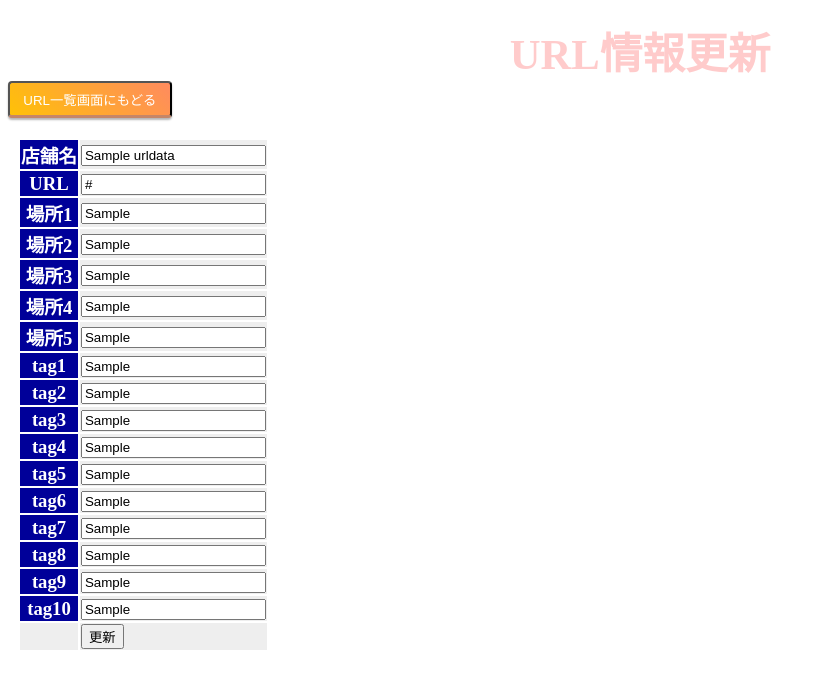
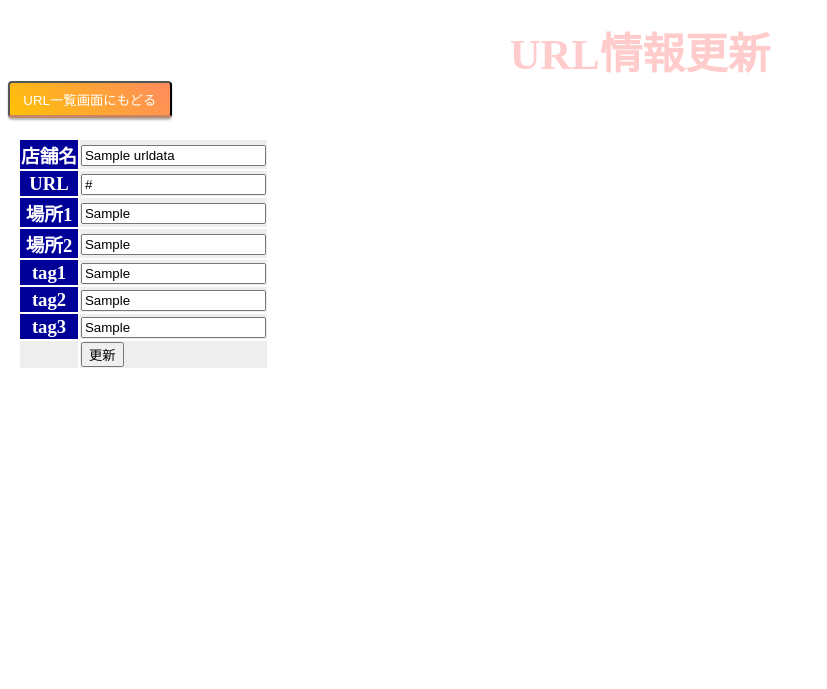
Before and after one commit to yonechitest/Django-Heroku, a Django app: page /dev/editurl/1 in a window 1280 px wide. Shown: the top 689 px of the page, without its empty margins (0-827 px from the left). Run offline with Django 3.2, Linux system fonts and the light colour scheme; tables that the repository leaves empty hold one stand-in row (values such as "Sample post").

Commit message:
Views.py修正

```diff
--- a/hello/templates/hello/editurl.html
+++ b/hello/templates/hello/editurl.html
@@ -18,19 +18,19 @@
                         <tr><th>URL</th><td>{{form.url}}</td>
                         <tr><th>場所1</th><td>{{form.shopplace1}}</td></tr>
                         <tr><th>場所2</th><td>{{form.shopplace2}}</td></tr>
-                            <tr><th>場所3</th><td>{{form.shopplace3}}</td></tr>
-                            <tr><th>場所4</th><td>{{form.shopplace4}}</td></tr>
-                            <tr><th>場所5</th><td>{{form.shopplace5}}</td></tr>
+                     <!--   <tr><th>場所3</th><td>{{form.shopplace3}}</td></tr>-->
+                     <!--   <tr><th>場所4</th><td>{{form.shopplace4}}</td></tr>
+                        <tr><th>場所5</th><td>{{form.shopplace5}}</td></tr>-->
                         <tr><th>tag1</th><td>{{form.tag1}}</td></tr>
                         <tr><th>tag2</th><td>{{form.tag2}}</td></tr>
                         <tr><th>tag3</th><td>{{form.tag3}}</td></tr>
-                            <tr><th>tag4</th><td>{{form.tag4}}</td></tr>
+                     <!--   <tr><th>tag4</th><td>{{form.tag4}}</td></tr>
                         <tr><th>tag5</th><td>{{form.tag5}}</td></tr>
                         <tr><th>tag6</th><td>{{form.tag6}}</td></tr>
                         <tr><th>tag7</th><td>{{form.tag7}}</td></tr>
                         <tr><th>tag8</th><td>{{form.tag8}}</td></tr>
                         <tr><th>tag9</th><td>{{form.tag9}}</td></tr>
-                            <tr><th>tag10</th><td>{{form.tag10}}</td></tr>
+                        <tr><th>tag10</th><td>{{form.tag10}}</td></tr>-->
 
 
 
```
Lines whose indentation alone changed are shown as unchanged.
